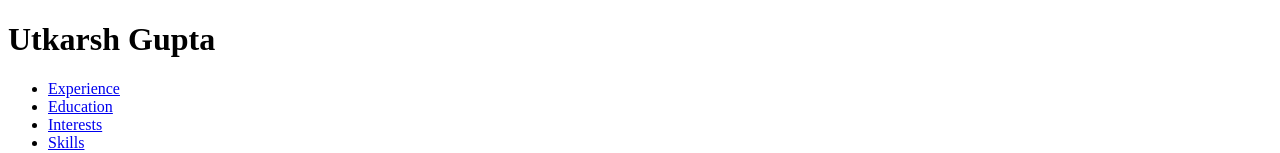
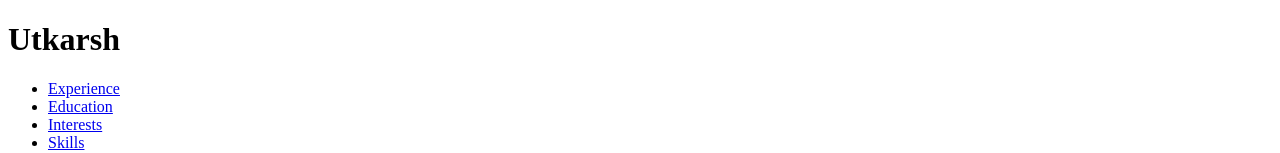
Before and after one commit to utkarshgupta1/mysite, a plain HTML site: page index.html in a window 1280 px wide. Shown: the top 153 px of the page. Drawn offline with Linux system fonts and the light colour scheme.

Commit message:
Update index.html

```diff
--- a/index.html
+++ b/index.html
@@ -27,7 +27,7 @@
     </style>
 
     <body>
-        <header class="header"><h1>Utkarsh Gupta</h1></header>
+        <header class="header"><h1>Utkarsh</h1></header>
         <nav class="navbar">
             <ul>
                 <li><a href="#Exp">Experience</a></li>
```
